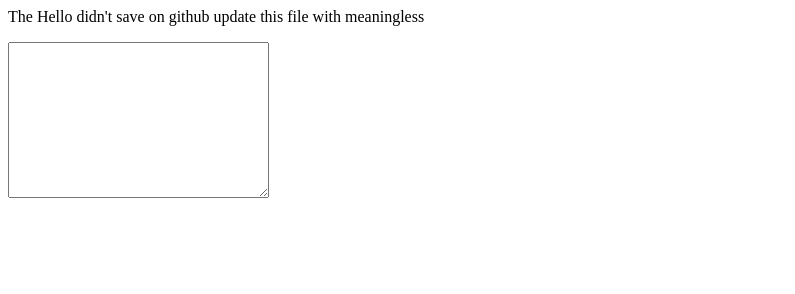
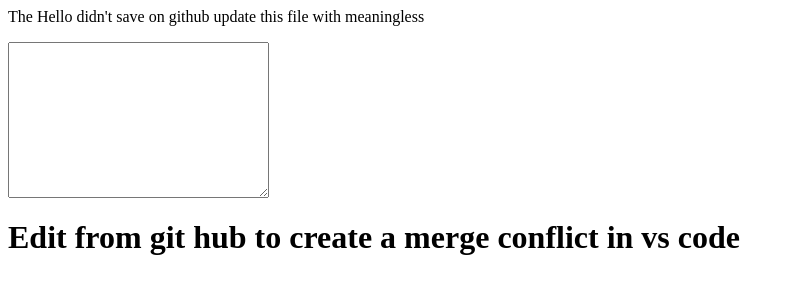
Before and after one commit to phidelity28/apple_jet_trash, a plain HTML site: page index.html in a window 1280 px wide. Shown: the whole page, without its empty margins (0-795 px from the left). Drawn offline with Linux system fonts and the light colour scheme.

Commit message:
try to create merge conflict

```diff
--- a/index.html
+++ b/index.html
@@ -2,3 +2,5 @@
     <p>The Hello didn't save on github
         update this file with meaningless</p>
 </body> <textarea name="" id="" cols="30" rows="10"></textarea>
+
+<h1> Edit from git hub to create a merge conflict in vs code</h1>
```
